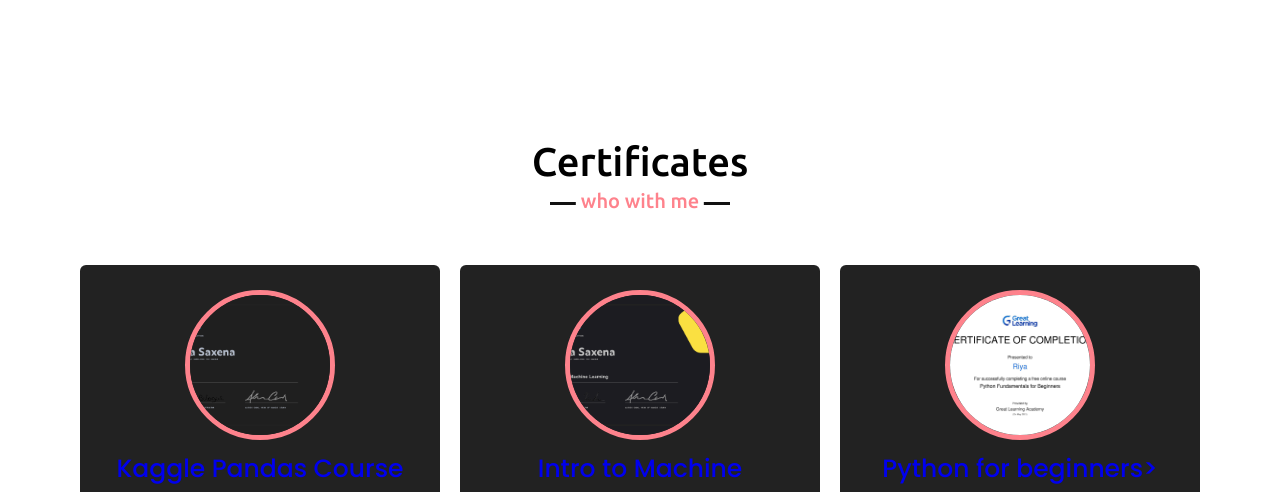
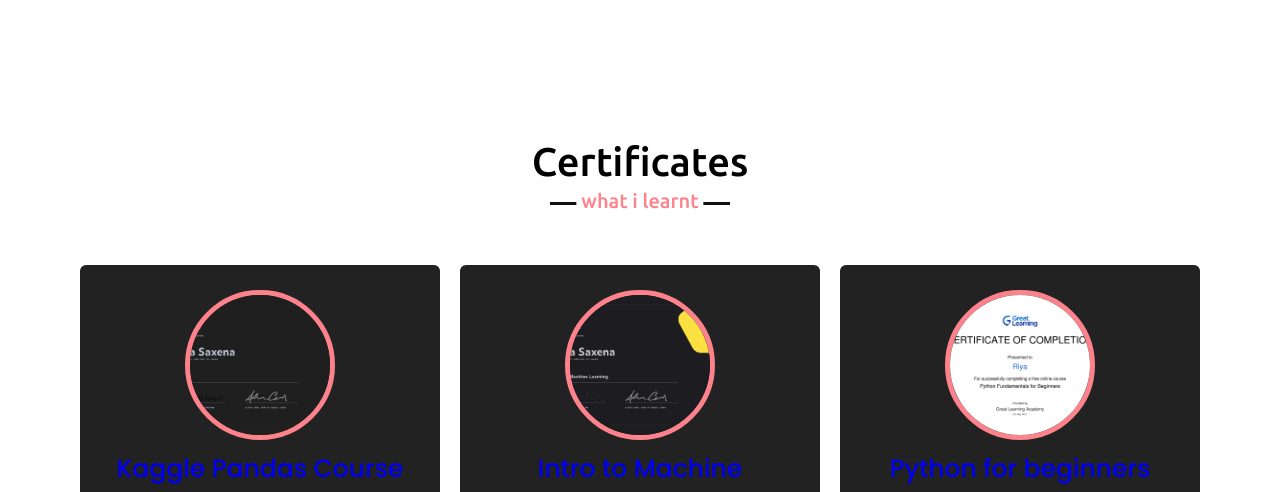
Before and after one commit to 29riyasaxena/My-Portfolio, a plain HTML site: page index.html in a window 1280 px wide. Shown: the part 2160-2652 px from the top of the page. Drawn offline with nearby package versions, Linux system fonts and the light colour scheme.

Commit message:
Third Commit

```diff
--- a/index.html
+++ b/index.html
@@ -132,7 +132,7 @@
                 <div class="card">
                     <div class="box">
                         <img src="Python_GL.jpg" alt="">
-                        <div class="text"><a href="https://olympus1.greatlearning.in/course_certificate/AZTJTJII">Python for beginners></a></div>
+                        <div class="text"><a href="https://olympus1.greatlearning.in/course_certificate/AZTJTJII">Python for beginners</a></div>
                         <p>I have successfully completed the Python for beginners course on Great Learning Academy.</p>
                     </div>
                 </div>
--- a/style.css
+++ b/style.css
@@ -351,7 +351,7 @@ section .title::after{
 
   /* teams section styling */
 .teams .title::after{
-    content: "who with me";
+    content: "what i learnt";
 }
 .teams .carousel .card{
     background: #222;
```
